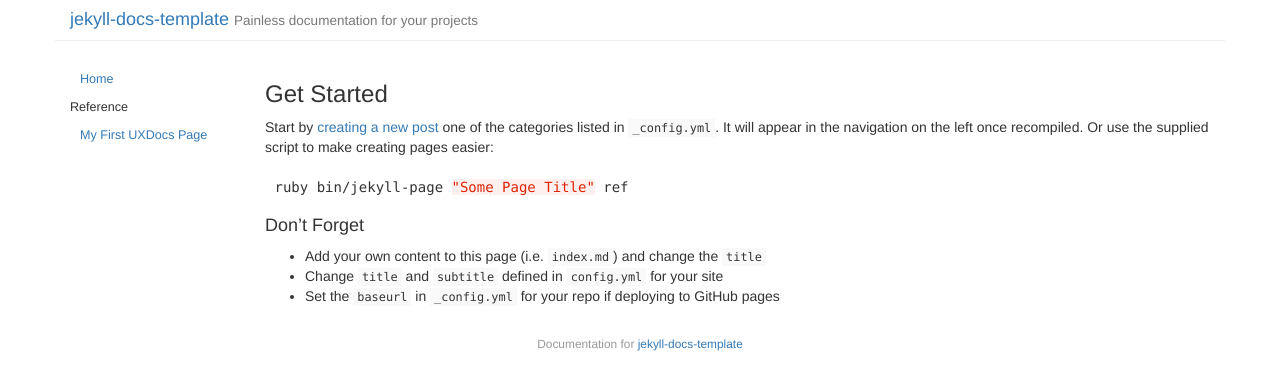
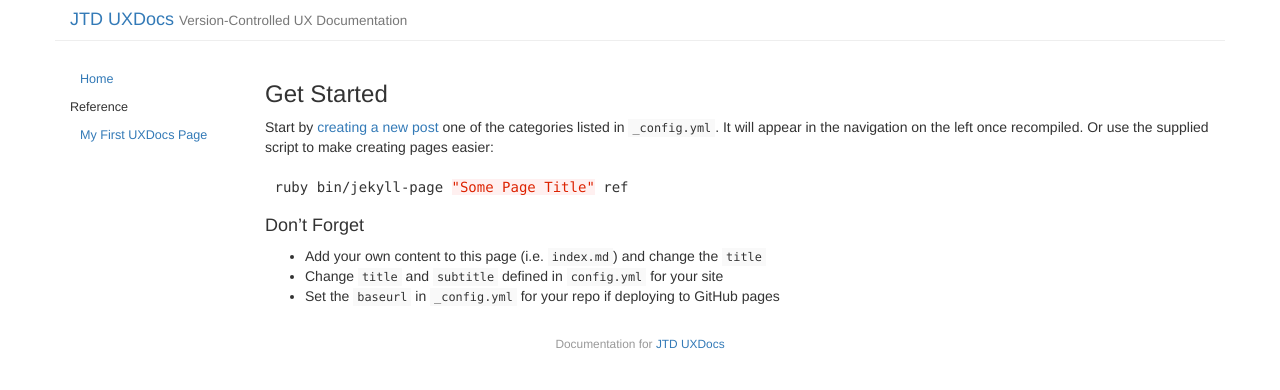
Before and after one commit to johnthedesigner/uxdocs, a Jekyll site: the page built from index.md, in a window 1280 px wide. Shown: the top 390 px of the page. Built offline with Jekyll 4.4.1, drawn with Linux system fonts in a browser that asks for light colours; Markdown is read by kramdown in place of the engine named in the settings.

Commit message:
Updating _config.yml

```diff
--- a/_config.yml
+++ b/_config.yml
@@ -1,6 +1,6 @@
 # Site title and subtitle. This is used in _includes/header.html
-title: 'jekyll-docs-template'
-subtitle: 'Painless documentation for your projects'
+title: 'JTD UXDocs'
+subtitle: 'Version-Controlled UX Documentation'
 
 # if you wish to integrate disqus on pages set your shortname here
 disqus_shortname: ''
@@ -28,7 +28,7 @@ sections: [
 
 # Keep as an empty string if served up at the root. If served up at a specific
 # path (e.g. on GitHub pages) leave off the trailing slash, e.g. /my-project
-baseurl: ''
+baseurl: 'http://johnthedesigner.github.io/uxdocs'
 
 # Dates are not included in permalinks
 permalink: none
```
